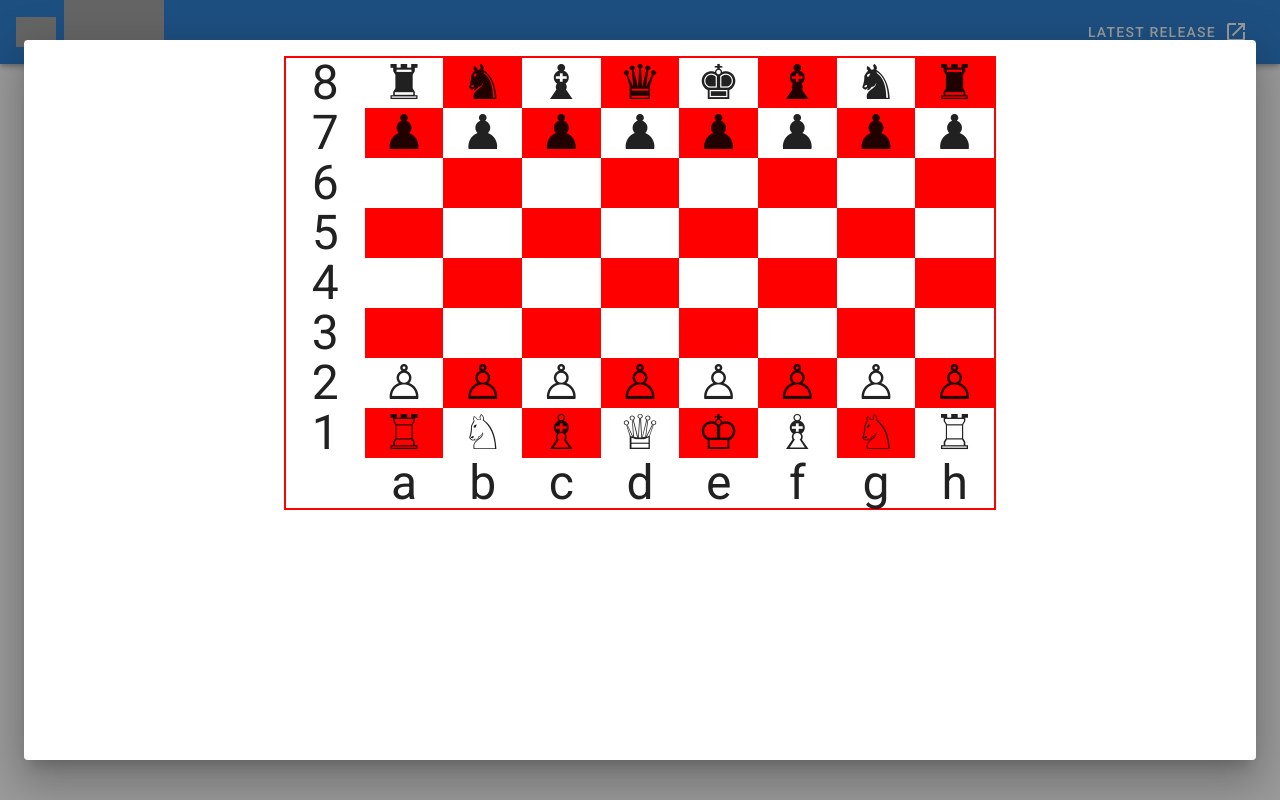
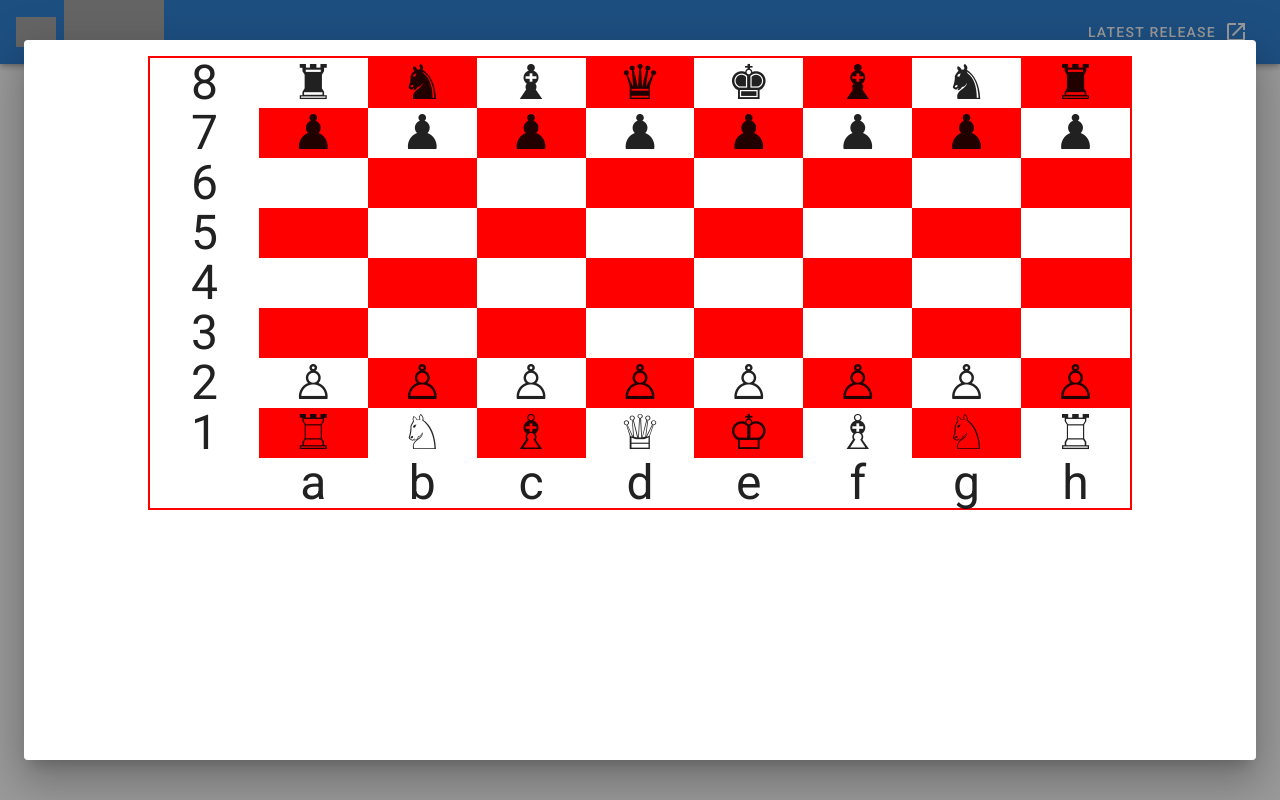
Before and after one commit to napoleon-commits/vuetify-v-dialog-chess-lesson, a Vue app: page / in a window 1280 px wide. Both pictures are taken after a click on the button "THE MAGIC POSITION". Built offline with nearby package versions, Linux system fonts and the light colour scheme; grey boxes are pictures that could not be loaded.

Commit message:
updated board width

```diff
--- a/src/components/HelloWorld.vue
+++ b/src/components/HelloWorld.vue
@@ -20,7 +20,7 @@
         background-color: ${$vuetify.theme.dark?'rgba(0,0,0,0.87)':'white'}
         `"
       >
-        <div class="ma-auto text-h3" style="border: 2px solid red; width: 55.62305898749055vw;">
+        <div class="ma-auto text-h3" style="border: 2px solid red; width: 76.86917696247162vw;">
           <v-row class="ma-0" no-gutters v-for="(rank, i) in 9" :key="rank">
             <v-col v-for="(file, j) in 9" :key="file">
               <div v-if="coordinates[orientation][String(i)+String(j)]" class="text-center">
```
